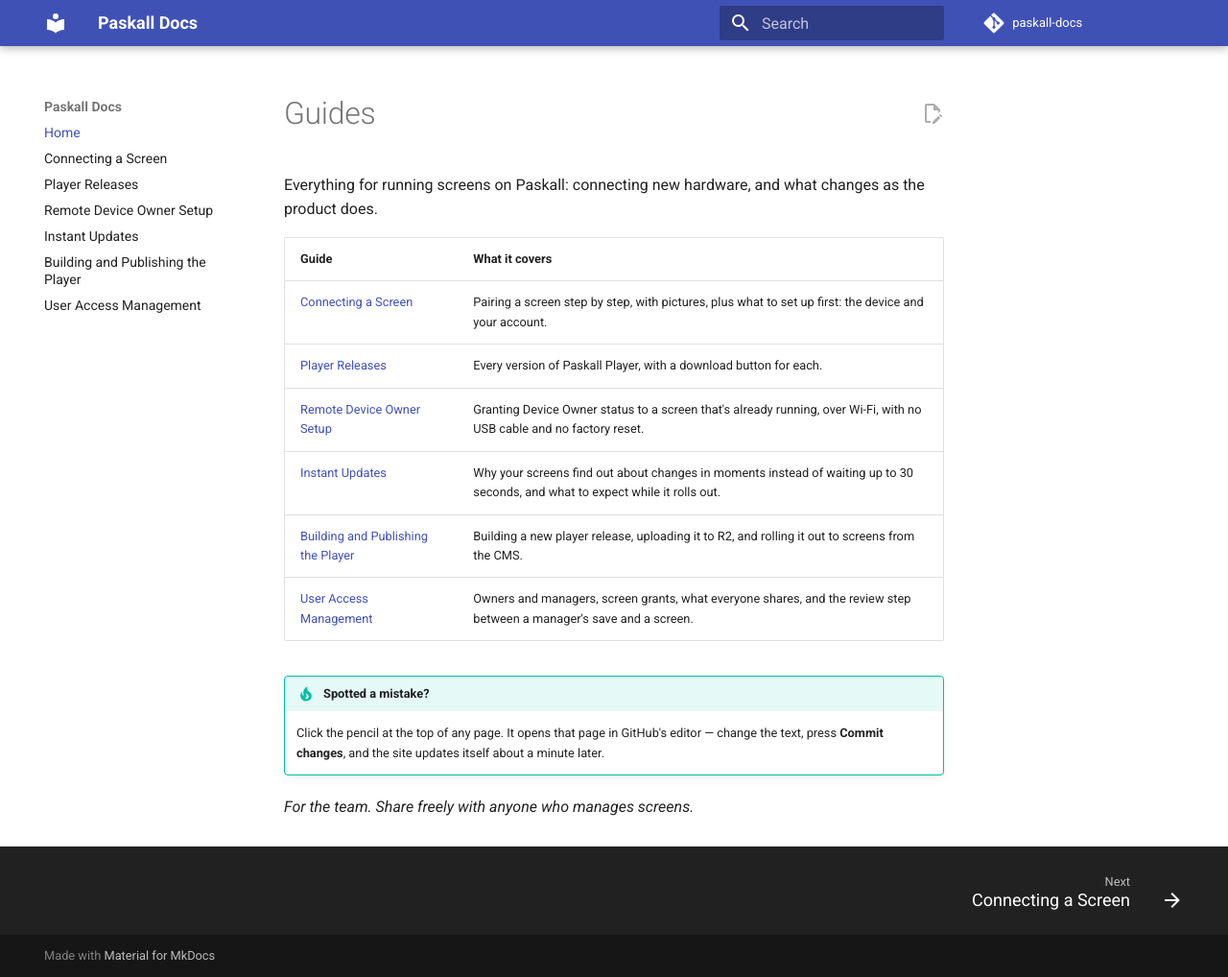
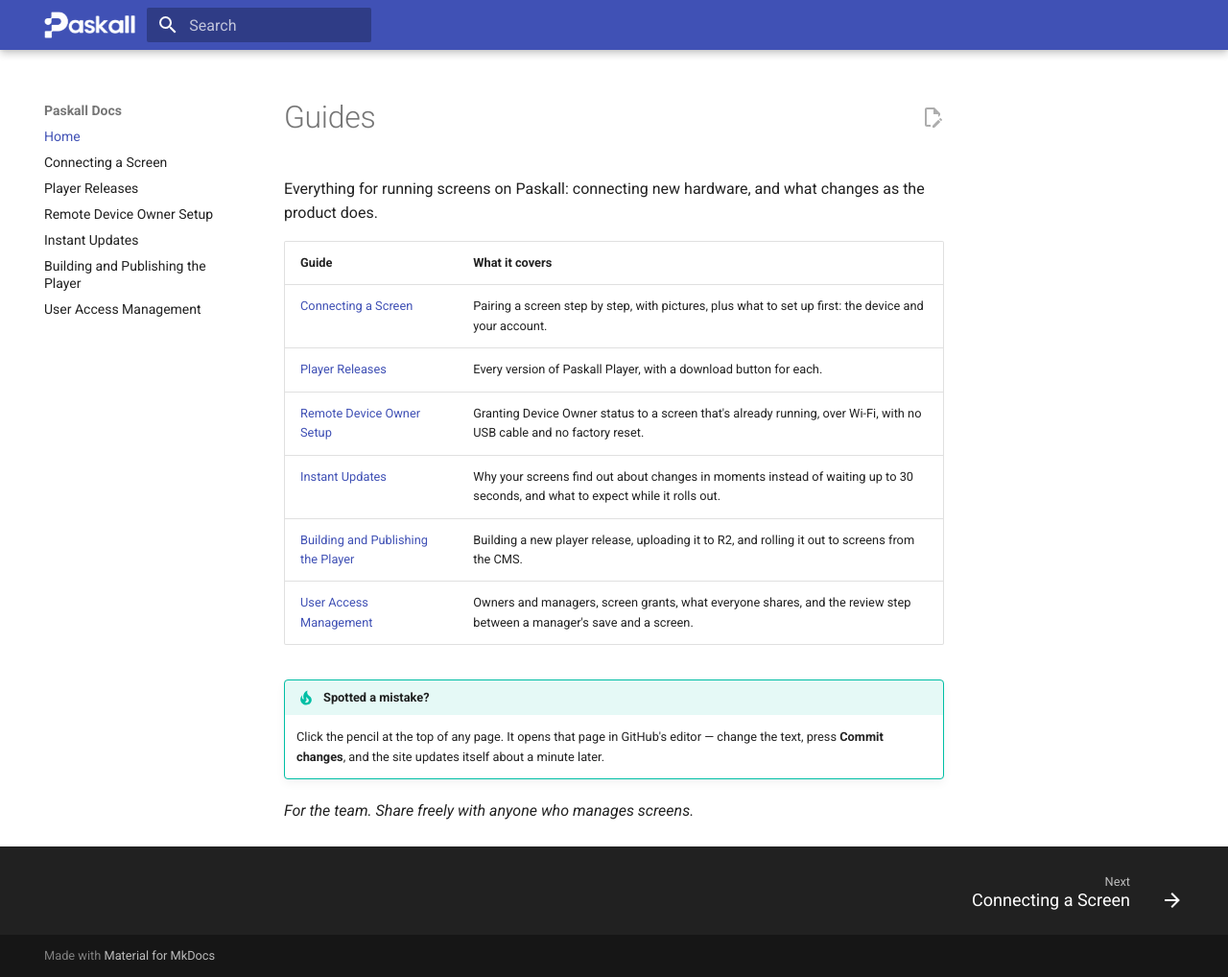
Before and after one commit to brebribre/paskall-docs, an MkDocs documentation site: the page built from docs/index.md, in a window 1280 px wide and 1018 px high. Shown: the whole window at 96% size. Built offline with MkDocs 1.6.1 and Material for MkDocs 9.7.7, drawn with Linux system fonts in a browser that asks for light colours; comment, search, counter and statistics services are not loaded.

Commit message:
Header: the Paskall wordmark as the logo, no site name beside it, no repo button
Co-Authored-By: Claude Fable 5.1 <noreply@anthropic.com>

```diff
--- /dev/null
+++ b/docs/stylesheets/extra.css
@@ -0,0 +1,4 @@
+/* The Paskall wordmark is the header; no site name beside it, no repo button on the right. */
+.md-header__button.md-logo img { height: 1.4rem; width: auto; }
+.md-header__title { display: none; }
+.md-header__source { display: none; }
--- a/mkdocs.yml
+++ b/mkdocs.yml
@@ -12,6 +12,8 @@ edit_uri: edit/main/docs/
 
 theme:
   name: material
+  logo: images/paskall-wordmark-white.png
+  favicon: images/favicon.png
   language: en
   palette:
     scheme: default
@@ -49,3 +51,6 @@ markdown_extensions:
 
 plugins:
   - search
+
+extra_css:
+  - stylesheets/extra.css
```
Also changed, not shown: docs/images/favicon.png (added), docs/images/paskall-wordmark-white.png (added).
